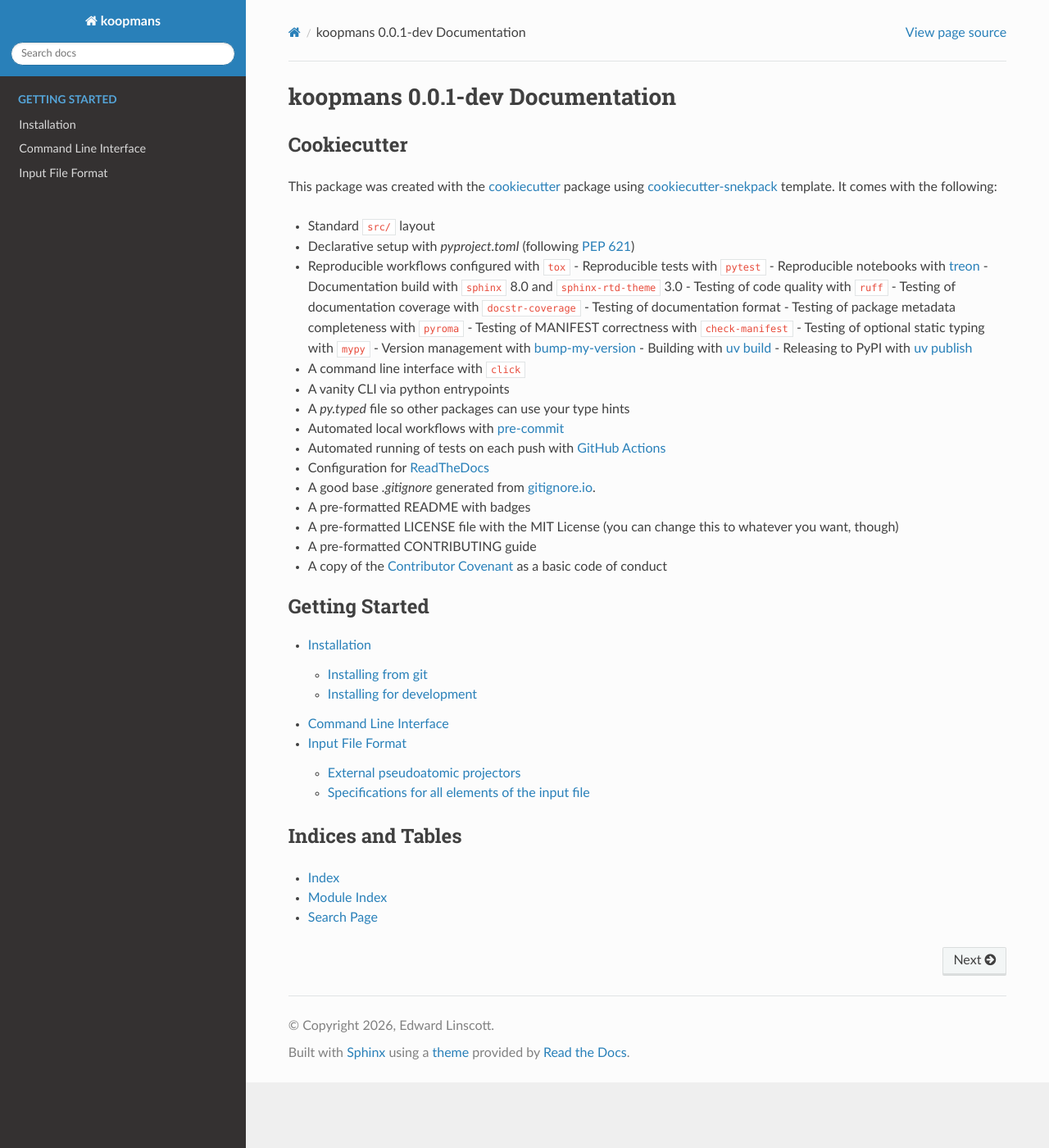
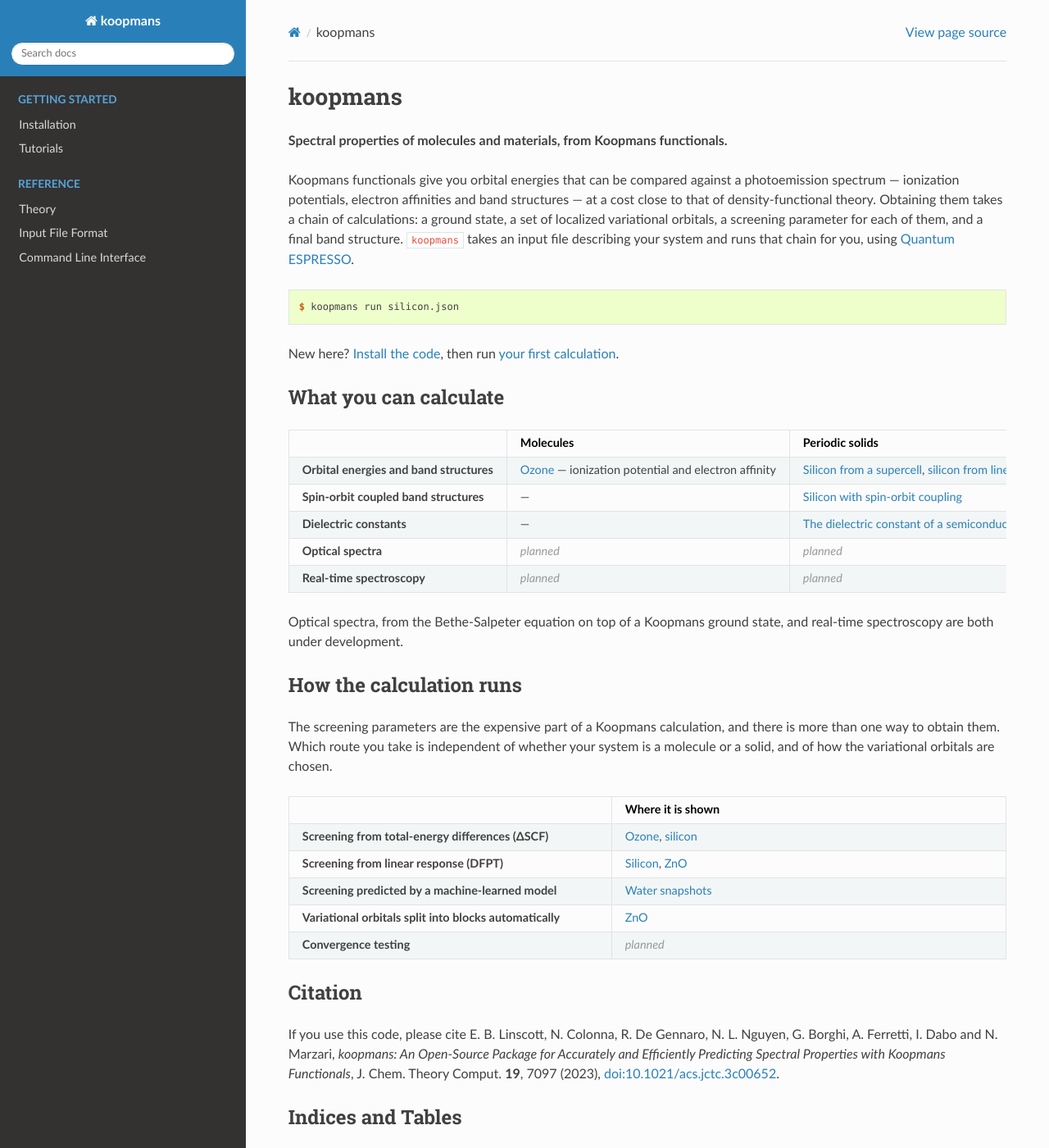
Before and after one commit to elinscott/koopmans, a Sphinx documentation site: the page built from docs/source/index.rst, in a window 1280 px wide and 1400 px high. Shown: the whole window at 82% size. Built offline with Sphinx 7.4.7 and the Read the Docs theme 3.1.0, drawn with Linux system fonts in a browser that asks for light colours.

Commit message:
Rationalize the user-facing docs
The README and landing page still described the cookiecutter template
the repository was generated from; now they describe the code.

- README: what the package is, that it succeeds the ASE-based
  koopmans, a runnable ozone input with the command and the output it
  produces, and the 2023 JCTC citation.
- Landing page: a capability matrix over molecules and periodic
  solids, each cell linking to a tutorial, with optical spectra and
  real-time spectroscopy marked planned. A second grid covers the
  routes to the screening parameters, which are independent of the
  system.
- Tutorials: eight placeholder pages behind a toctree, each linking to
  the issue that will populate it (#62-#69, under #61).
- Theory: a short page on what the functionals give you, pointing at
  the paper for the rest.
- Installation: which Quantum ESPRESSO executables each kind of
  calculation needs, and setting up the background engine.

Co-Authored-By: Claude Opus 5 (1M context) <noreply@anthropic.com>

```diff
--- a/docs/source/_static/custom.css
+++ b/docs/source/_static/custom.css
@@ -1,3 +1,30 @@
 .wy-nav-content {
     max-width: none;
 }
+
+/* The capability tables on the landing page. Rendered as a grid of linked
+   cells rather than a data table: no row banding, generous padding, and
+   greyed-out entries for capabilities that do not exist yet. */
+.capability-matrix {
+    width: 100%;
+}
+
+.capability-matrix td,
+.capability-matrix th {
+    padding: 1em 1.2em;
+    vertical-align: top;
+    white-space: normal;
+}
+
+.capability-matrix tbody tr td {
+    background-color: transparent;
+}
+
+.capability-matrix tbody tr td:first-child {
+    font-weight: bold;
+}
+
+.capability-matrix em {
+    color: #999;
+    font-style: italic;
+}
--- a/docs/source/index.rst
+++ b/docs/source/index.rst
@@ -1,53 +1,110 @@
-##################################
- koopmans |release| Documentation
-##################################
+##########
+ koopmans
+##########
 
-**************
- Cookiecutter
-**************
+**Spectral properties of molecules and materials, from Koopmans functionals.**
 
-This package was created with the `cookiecutter
-<https://github.com/cookiecutter/cookiecutter>`_ package using `cookiecutter-snekpack
-<https://github.com/cthoyt/cookiecutter-snekpack>`_ template. It comes with the
-following:
+Koopmans functionals give you orbital energies that can be compared against a
+photoemission spectrum — ionization potentials, electron affinities and band structures
+— at a cost close to that of density-functional theory. Obtaining them takes a chain of
+calculations: a ground state, a set of localized variational orbitals, a screening
+parameter for each of them, and a final band structure. ``koopmans`` takes an input file
+describing your system and runs that chain for you, using `Quantum ESPRESSO
+<https://www.quantum-espresso.org/>`_.
 
-- Standard ``src/`` layout
-- Declarative setup with `pyproject.toml` (following `PEP 621
-  <https://peps.python.org/pep-0621/>`_)
-- Reproducible workflows configured with ``tox`` - Reproducible tests with ``pytest`` -
-  Reproducible notebooks with `treon <https://github.com/reviewNB/treon>`_ -
-  Documentation build with ``sphinx`` 8.0 and ``sphinx-rtd-theme`` 3.0 - Testing of code
-  quality with ``ruff`` - Testing of documentation coverage with ``docstr-coverage`` -
-  Testing of documentation format - Testing of package metadata completeness with
-  ``pyroma`` - Testing of MANIFEST correctness with ``check-manifest`` - Testing of
-  optional static typing with ``mypy`` - Version management with `bump-my-version
-  <https://github.com/callowayproject/bump-my-version>`_ - Building with `uv build
-  <https://docs.astral.sh/uv/guides/publish/#building-your-package>`_ - Releasing to
-  PyPI with `uv publish
-  <https://docs.astral.sh/uv/guides/publish/#publishing-your-package>`_
-- A command line interface with ``click``
-- A vanity CLI via python entrypoints
-- A `py.typed` file so other packages can use your type hints
-- Automated local workflows with `pre-commit <https://pre-commit.com/>`_
-- Automated running of tests on each push with `GitHub Actions
-  <https://docs.github.com/en/actions/learn-github-actions/understanding-github-actions>`_
-- Configuration for `ReadTheDocs <https://readthedocs.org>`_
-- A good base `.gitignore` generated from `gitignore.io <https://gitignore.io>`_.
-- A pre-formatted README with badges
-- A pre-formatted LICENSE file with the MIT License (you can change this to whatever you
-  want, though)
-- A pre-formatted CONTRIBUTING guide
-- A copy of the `Contributor Covenant <https://www.contributor-covenant.org>`_ as a
-  basic code of conduct
+.. code-block:: console
+
+    $ koopmans run silicon.json
+
+New here? :doc:`Install the code <installation>`, then run :doc:`your first calculation
+<tutorials/water>`.
+
+************************
+ What you can calculate
+************************
+
+.. list-table::
+    :header-rows: 1
+    :widths: 30 35 35
+    :class: capability-matrix
+
+    - -
+      - Molecules
+      - Periodic solids
+    - - Orbital energies and band structures
+      - :doc:`Ozone <tutorials/ozone>` — ionization potential and electron affinity
+      - :doc:`Silicon from a supercell <tutorials/silicon_supercell>`, :doc:`silicon
+        from linear response <tutorials/silicon_dfpt>`, :doc:`ZnO <tutorials/zno>`
+    - - Spin-orbit coupled band structures
+      - —
+      - :doc:`Silicon with spin-orbit coupling <tutorials/spin_orbit>`
+    - - Dielectric constants
+      - —
+      - :doc:`The dielectric constant of a semiconductor <tutorials/dielectric>`
+    - - Optical spectra
+      - *planned*
+      - *planned*
+    - - Real-time spectroscopy
+      - *planned*
+      - *planned*
+
+Optical spectra, from the Bethe-Salpeter equation on top of a Koopmans ground state, and
+real-time spectroscopy are both under development.
+
+**************************
+ How the calculation runs
+**************************
+
+The screening parameters are the expensive part of a Koopmans calculation, and there is
+more than one way to obtain them. Which route you take is independent of whether your
+system is a molecule or a solid, and of how the variational orbitals are chosen.
+
+.. list-table::
+    :header-rows: 1
+    :widths: 45 55
+    :class: capability-matrix
+
+    - -
+      - Where it is shown
+    - - Screening from total-energy differences (ΔSCF)
+      - :doc:`Ozone <tutorials/ozone>`, :doc:`silicon <tutorials/silicon_supercell>`
+    - - Screening from linear response (DFPT)
+      - :doc:`Silicon <tutorials/silicon_dfpt>`, :doc:`ZnO <tutorials/zno>`
+    - - Screening predicted by a machine-learned model
+      - :doc:`Water snapshots <tutorials/machine_learning>`
+    - - Variational orbitals split into blocks automatically
+      - :doc:`ZnO <tutorials/zno>`
+    - - Convergence testing
+      - *planned*
 
 .. toctree::
     :maxdepth: 2
     :caption: Getting Started
     :name: start
+    :hidden:
 
     installation
+    tutorials/index
+
+.. toctree::
+    :maxdepth: 2
+    :caption: Reference
+    :name: reference
+    :hidden:
+
+    theory
+    input_file
     cli
-    input_file
+
+**********
+ Citation
+**********
+
+If you use this code, please cite E. B. Linscott, N. Colonna, R. De Gennaro, N. L.
+Nguyen, G. Borghi, A. Ferretti, I. Dabo and N. Marzari, *koopmans: An Open-Source
+Package for Accurately and Efficiently Predicting Spectral Properties with Koopmans
+Functionals*, J. Chem. Theory Comput. **19**, 7097 (2023), `doi:10.1021/acs.jctc.3c00652
+<https://doi.org/10.1021/acs.jctc.3c00652>`_.
 
 ********************
  Indices and Tables
```
Also changed, not shown: README.md (+78 -234 lines), docs/source/installation.rst (+71 -11 lines), docs/source/theory.rst (added, +49 -0 lines), docs/source/tutorials/dielectric.rst (added, +13 -0 lines), docs/source/tutorials/index.rst (added, +24 -0 lines), docs/source/tutorials/machine_learning.rst (added, +14 -0 lines), docs/source/tutorials/ozone.rst (added, +14 -0 lines), docs/source/tutorials/silicon_dfpt.rst (added, +13 -0 lines), docs/source/tutorials/silicon_supercell.rst (added, +14 -0 lines), docs/source/tutorials/spin_orbit.rst (added, +14 -0 lines), docs/source/tutorials/water.rst (added, +14 -0 lines), docs/source/tutorials/zno.rst (added, +13 -0 lines).
